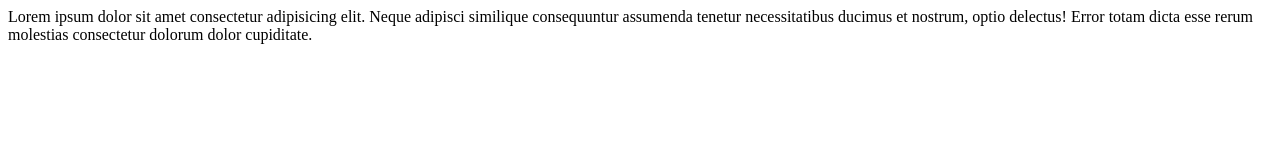
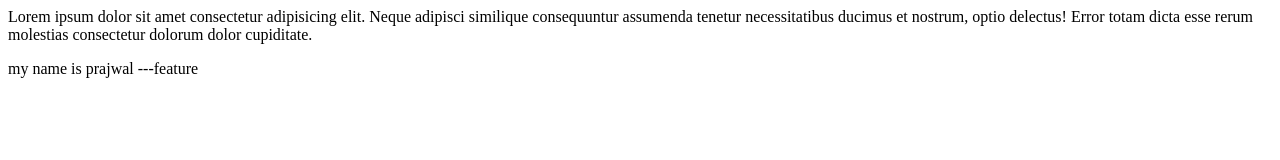
Before and after one commit to prajwalchini3-netizen/local-ropo, a plain HTML site: page index.html in a window 1280 px wide. Drawn offline with Linux system fonts and the light colour scheme.

Commit message:
add of repo

```diff
--- a/index.html
+++ b/index.html
@@ -1 +1,2 @@
 <p>Lorem ipsum dolor sit amet consectetur adipisicing elit. Neque adipisci similique consequuntur assumenda tenetur necessitatibus ducimus et nostrum, optio delectus! Error totam dicta esse rerum molestias consectetur dolorum dolor cupiditate.</p>
+<p>my name is prajwal ---feature</p>
```
